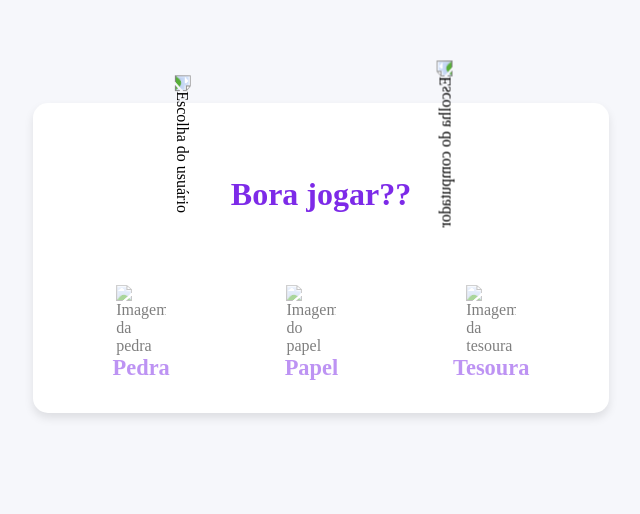
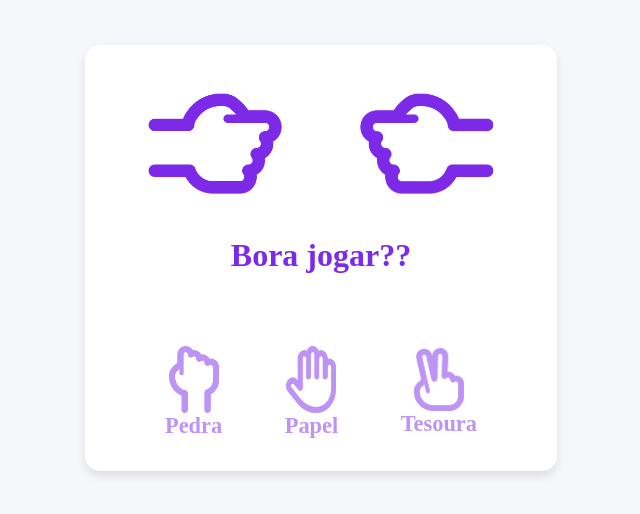
Before and after one commit to iSagaz/Pedra-Papel-e-Tesoura, a plain HTML site: page index.html in a window 1280 px wide. Shown: the part 142-656 px from the top of the page, without its empty margins (319-959 px from the left). Drawn offline with Linux system fonts and the light colour scheme; the site is published under a folder, as on GitHub Pages, so addresses that start at the root find nothing.

Commit message:
Corrige caminhos das imagens

```diff
--- a/index.html
+++ b/index.html
@@ -14,25 +14,25 @@
         <div class="results">
             <div>
                 <span class="user-result">
-                    <img src="/img/pedra.png" alt="Escolha do usuário">
+                    <img src="img/pedra.png" alt="Escolha do usuário">
                 </span>
                 <span class="computer-result">
-                    <img src="/img/pedra.png" alt="Escolha do computador">
+                    <img src="img/pedra.png" alt="Escolha do computador">
                 </span>
             </div>
             <p class="result-text">Bora jogar??</p>
         </div>
         <div class="option">
                 <span class="option-image">
-                    <img src="/img/pedra.png" alt="Imagem da pedra">
+                    <img src="img/pedra.png" alt="Imagem da pedra">
                     <p>Pedra</p>
                 </span>
                 <span class="option-image">
-                    <img src="/img/papel.png" alt="Imagem do papel">
+                    <img src="img/papel.png" alt="Imagem do papel">
                     <p>Papel</p>
                 </span>
                 <span class="option-image">
-                    <img src="/img/tesoura.png" alt="Imagem da tesoura">
+                    <img src="img/tesoura.png" alt="Imagem da tesoura">
                     <p>Tesoura</p>
                 </span>
         </div>
```
